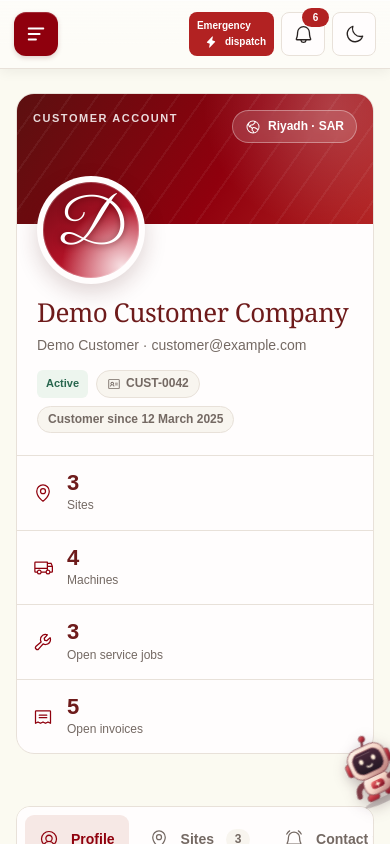
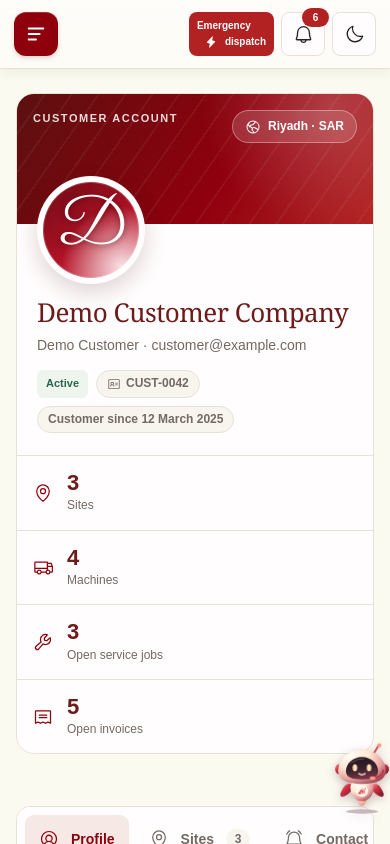
Before and after one commit to FAS-Organization/Al-Ethijahath-App-FrontEnd, a React (Vite) app in the folder frontend/: page /account in a window 390 px wide. Shown: the top 844 px of the page. Built offline with nearby package versions, Linux system fonts and the light colour scheme.

Commit message:
Redesign portal chat robot launcher

```diff
--- a/frontend/src/components/PortalChat.css
+++ b/frontend/src/components/PortalChat.css
@@ -21,139 +21,216 @@
 
 .portal-chat__robot-launcher {
   --robot-size: 88px;
-
   position: fixed;
   right: env(safe-area-inset-right, 0px);
   bottom: calc(var(--chat-bottom) + 12px);
   z-index: 35;
-  width: calc(var(--robot-size) - 18px);
-  height: calc(var(--robot-size) + 16px);
+  width: calc(var(--robot-size) - 1px);
+  height: var(--robot-size);
   padding: 0;
   border: 0;
-  border-radius: 22px 0 0 22px;
+  border-radius: 20px 0 0 20px;
   background: transparent;
-  clip-path: inset(-16px 0 -16px -24px);
   cursor: pointer;
   touch-action: manipulation;
 }
 
-.portal-chat__robot-launcher:focus-visible {
-  outline: 2px solid var(--chat-focus);
-  outline-offset: -2px;
-}
-
-.portal-chat__robot-launcher > svg {
+.portal-chat__robot-scene {
   position: absolute;
-  top: 8px;
-  left: 1px;
+  inset: 0 auto auto 0;
   display: block;
   width: var(--robot-size);
   height: var(--robot-size);
-  overflow: visible;
-  filter: drop-shadow(0 5px 7px rgb(47 15 30 / 30%));
-  transform: rotate(-25deg);
-  transition: transform 220ms cubic-bezier(0.22, 1, 0.36, 1);
+  transform: translateX(7px);
+  transition: transform 300ms cubic-bezier(.22, 1, .36, 1);
+  pointer-events: none;
 }
 
-.portal-chat__robot-body {
-  animation: portal-chat-robot-float 3.8s ease-in-out infinite;
+.portal-chat__robot-art {
+  display: block;
+  width: 100%;
+  height: 100%;
+  overflow: visible;
+  filter: drop-shadow(0 3px 5px rgb(62 14 31 / 26%));
 }
 
-.portal-chat__robot-look {
+.portal-chat__robot-float { animation: portal-robot-float 3.8s ease-in-out infinite; }
+.portal-chat__robot-shadow { opacity: .26; }
+.portal-chat__robot-gaze {
   transform: translate(var(--robot-look-x, 0px), var(--robot-look-y, 0px));
-  transition: transform 120ms ease-out;
+  transition: transform 140ms ease-out;
 }
 
-.portal-chat__robot-blink {
+.portal-chat__robot-eye {
   transform-box: fill-box;
   transform-origin: center;
-  animation: portal-chat-robot-blink 4.8s ease-in-out infinite;
+  animation: portal-robot-blink 5s ease-in-out infinite;
 }
 
 .portal-chat__robot-arm {
-  transform-origin: 66px 66px;
+  transform-box: fill-box;
+  transform-origin: left top;
 }
 
-.portal-chat__robot-small-smile,
-.portal-chat__robot-grin {
-  transition: opacity 140ms ease;
+.portal-chat__robot-mouth {
+  fill: none;
+  stroke: #fff0d8;
+  stroke-width: 2;
+  stroke-linecap: round;
+  opacity: 0;
+  transition: opacity 160ms ease;
 }
 
-.portal-chat__robot-grin {
+.portal-chat__robot-mouth--smile { opacity: 1; }
+.portal-chat__robot-mouth--grin { fill: #fff0d8; }
+
+.portal-chat__robot-bubbles {
+  position: absolute;
+  inset: 0;
+  color: #8f2037;
+}
+
+.portal-chat__robot-bubbles > span {
+  position: absolute;
+  display: grid;
+  width: 22px;
+  height: 22px;
+  place-items: center;
+  border: 1px solid rgb(255 244 224 / 76%);
+  border-radius: 50%;
+  background: linear-gradient(145deg, #fff7e9, #efabb0);
+  box-shadow: 0 3px 7px rgb(93 27 44 / 24%);
+  opacity: 0;
+  transform: translate(var(--bubble-x), var(--bubble-y)) scale(.55);
+  transition: opacity 180ms ease, transform 300ms cubic-bezier(.22, 1, .36, 1);
+}
+
+.portal-chat__robot-bubbles svg { width: 12px; height: 12px; }
+.portal-chat__robot-bubbles > span:nth-child(1) { top: 4%; left: -12%; --bubble-x: 13px; --bubble-y: 11px; }
+.portal-chat__robot-bubbles > span:nth-child(2) { top: 8%; right: -2%; --bubble-x: -11px; --bubble-y: 10px; }
+.portal-chat__robot-bubbles > span:nth-child(3) { bottom: 15%; left: -12%; --bubble-x: 13px; --bubble-y: -10px; }
+.portal-chat__robot-bubbles > span:nth-child(4) { bottom: 12%; right: -2%; --bubble-x: -12px; --bubble-y: -9px; }
+
+.portal-chat__robot-launcher:focus-visible .portal-chat__robot-scene {
+  transform: translate(-18px, -4px) scale(1.12);
+}
+
+.portal-chat__robot-launcher:focus-visible .portal-chat__robot-bubbles > span {
+  opacity: 1;
+  transform: translate(0, 0) scale(1);
+}
+
+.portal-chat__robot-launcher:focus-visible .portal-chat__robot-mouth--smile { opacity: 0; }
+.portal-chat__robot-launcher:focus-visible .portal-chat__robot-mouth--grin { opacity: 1; }
+
+@media (hover: hover) and (pointer: fine) {
+  .portal-chat__robot-launcher:hover .portal-chat__robot-scene {
+    transform: translate(-18px, -4px) scale(1.12);
+  }
+
+  .portal-chat__robot-launcher:hover .portal-chat__robot-bubbles > span {
+    opacity: 1;
+    transform: translate(0, 0) scale(1);
+  }
+
+  .portal-chat__robot-launcher:hover .portal-chat__robot-arm {
+    animation: portal-robot-wave 560ms ease-in-out 2;
+  }
+
+  .portal-chat__robot-launcher:hover .portal-chat__robot-mouth--smile { opacity: 0; }
+  .portal-chat__robot-launcher:hover .portal-chat__robot-mouth--grin { opacity: 1; }
+}
+
+.portal-chat__robot-launcher:active .portal-chat__robot-scene {
+  transform: translate(-5px, 2px) scale(.96);
+}
+
+.portal-chat__robot-launcher:active .portal-chat__robot-eye:first-child {
+  animation: none;
+  transform: scaleY(.15);
+}
+
+.portal-chat:has(.portal-chat__dialog[open]) .portal-chat__robot-scene {
   opacity: 0;
 }
 
-.portal-chat__robot-launcher:is(:focus-visible, :active) .portal-chat__robot-grin {
-  opacity: 1;
+.portal-chat__companion {
+  align-self: end;
+  --robot-look-x: 1px;
+  animation: portal-robot-turn 320ms cubic-bezier(.22, 1, .36, 1) both;
 }
 
-.portal-chat__robot-launcher:is(:focus-visible, :active) .portal-chat__robot-small-smile {
-  opacity: 0;
+.portal-chat__companion[data-expression='thinking'] .portal-chat__robot-eye {
+  animation-duration: 1.8s;
 }
 
-@media (hover: hover) and (pointer: fine) {
-  .portal-chat__robot-launcher:hover > svg {
-    transform: translate(-11px, -4px) rotate(-2deg) scale(1.05);
-  }
+.portal-chat__companion:not([data-expression='smile']) .portal-chat__robot-mouth--smile { opacity: 0; }
+.portal-chat__companion[data-expression='thinking'] .portal-chat__robot-mouth--thinking,
+.portal-chat__companion[data-expression='concerned'] .portal-chat__robot-mouth--concerned { opacity: 1; }
 
-  .portal-chat__robot-launcher:hover .portal-chat__robot-arm {
-    animation: portal-chat-robot-wave 620ms ease-in-out 2;
-  }
-
-  .portal-chat__robot-launcher:hover .portal-chat__robot-grin {
-    opacity: 1;
-  }
-
-  .portal-chat__robot-launcher:hover .portal-chat__robot-small-smile {
-    opacity: 0;
-  }
-}
-
-.portal-chat__robot-launcher:active > svg {
-  transform: translate(-4px, 3px) rotate(-16deg) scale(0.94);
-}
-
-.portal-chat__robot-launcher:active .portal-chat__robot-blink:first-child {
-  animation: none;
-  transform: scaleY(0.13);
-}
-
-@keyframes portal-chat-robot-float {
+@keyframes portal-robot-float {
   0%, 100% { transform: translateY(0); }
   50% { transform: translateY(-3px); }
 }
 
-@keyframes portal-chat-robot-blink {
-  0%, 86%, 94%, 100% { transform: scaleY(1); }
-  90% { transform: scaleY(0.12); }
+@keyframes portal-robot-blink {
+  0%, 87%, 94%, 100% { transform: scaleY(1); }
+  90% { transform: scaleY(.12); }
 }
 
-@keyframes portal-chat-robot-wave {
+@keyframes portal-robot-wave {
   0%, 100% { transform: rotate(0); }
-  33% { transform: rotate(-24deg); }
-  67% { transform: rotate(10deg); }
+  35% { transform: rotate(-35deg); }
+  68% { transform: rotate(10deg); }
+}
+
+@keyframes portal-robot-turn {
+  from { opacity: 0; transform: perspective(240px) translateX(32px) rotateY(-65deg) scale(.86); }
+  to { opacity: 1; transform: perspective(240px) translateX(0) rotateY(0) scale(1); }
+}
+
+@keyframes portal-chat-enter {
+  from { opacity: 0; transform: translateX(14px); }
+  to { opacity: 1; transform: translateX(0); }
 }
 
 @media (width < 425px) {
-  .portal-chat__robot-launcher {
-    --robot-size: 74px;
-  }
+  .portal-chat__robot-launcher { --robot-size: 72px; }
 }
 
 .portal-chat__dialog {
   position: fixed;
   inset: auto var(--chat-right) var(--chat-bottom) auto;
   box-sizing: border-box;
-  width: min(380px, calc(100% - var(--chat-left) - var(--chat-right)));
-  max-height: calc(100dvh - var(--chat-bottom) - 16px);
+  width: min(474px, calc(100% - var(--chat-left) - var(--chat-right)));
+  max-height: calc(100dvh - var(--chat-bottom) - 12px);
   margin: 0;
+  padding: 0;
+  border: 0;
+  background: transparent;
+  overflow: visible;
+  color: var(--chat-text);
+  font: 14px/1.55 Arial, Helvetica, sans-serif;
+}
+
+.portal-chat__dialog[open] {
+  display: grid;
+  grid-template-columns: clamp(42px, calc(20vw - 22px), 86px) minmax(0, 1fr);
+  gap: 8px;
+}
+
+.portal-chat__panel {
+  box-sizing: border-box;
+  min-width: 0;
+  max-height: calc(100dvh - var(--chat-bottom) - 12px);
+  overflow-y: auto;
+  overscroll-behavior: contain;
   padding: 16px;
   border: 1px solid var(--chat-line);
   border-radius: 16px;
   background: var(--chat-surface);
-  color: var(--chat-text);
   box-shadow: 0 14px 44px rgb(32 20 21 / 24%);
-  font: 14px/1.55 Arial, Helvetica, sans-serif;
+  animation: portal-chat-enter 260ms cubic-bezier(.22, 1, .36, 1) both;
 }
 
 .portal-chat__dialog::backdrop {
--- a/frontend/src/components/PortalChat.jsx
+++ b/frontend/src/components/PortalChat.jsx
@@ -1,9 +1,11 @@
-import { useEffect, useId, useRef, useState } from 'react'
-import { XIcon } from '@phosphor-icons/react'
+import { useEffect, useRef, useState } from 'react'
+import { ChatCircleDotsIcon, GearIcon, LightningIcon, WrenchIcon, XIcon } from '@phosphor-icons/react'
+import PortalChatRobot from './PortalChatRobot'
 import './PortalChat.css'
 
 export default function PortalChat() {
-  const robotId = useId()
+  const launcherRef = useRef(null)
+  const companionRef = useRef(null)
   const dialogRef = useRef(null)
   const logRef = useRef(null)
   const [apiKey, setApiKey] = useState('')
@@ -12,14 +14,91 @@ export default function PortalChat() {
   const [isSending, setIsSending] = useState(false)
   const [error, setError] = useState('')
 
+  const expression = isSending ? 'thinking' : error ? 'concerned' : 'smile'
+
   const demoEnabled =
     import.meta.env.DEV &&
     ['localhost', '127.0.0.1', '[::1]'].includes(window.location.hostname)
 
   useEffect(() => {
     const log = logRef.current
-    if (log) log.scrollTop = log.scrollHeight
+    if (log) {
+      log.scrollTop = log.scrollHeight
+      positionChatGaze(log)
+    }
   }, [messages])
+
+  useEffect(() => {
+    let frame = 0
+    let pointer
+
+    function resetGaze() {
+      const launcher = launcherRef.current
+      launcher?.style.removeProperty('--robot-look-x')
+      launcher?.style.removeProperty('--robot-look-y')
+    }
+
+    function trackPointer(event) {
+      if (event.pointerType === 'touch' || dialogRef.current?.open) return
+
+      pointer = { x: event.clientX, y: event.clientY }
+      if (frame) return
+
+      frame = requestAnimationFrame(() => {
+        frame = 0
+        const launcher = launcherRef.current
+        if (!launcher || !pointer || dialogRef.current?.open) return
+
+        const rect = launcher.getBoundingClientRect()
+        const gapX = Math.max(rect.left - pointer.x, pointer.x - rect.right, 0)
+        const gapY = Math.max(rect.top - pointer.y, pointer.y - rect.bottom, 0)
+
+        if (Math.hypot(gapX, gapY) > 100) {
+          resetGaze()
+          return
+        }
+
+        const x = pointer.x - (rect.left + rect.width / 2)
+        const y = pointer.y - (rect.top + rect.height * 0.38)
+        const distance = Math.max(30, Math.hypot(x, y))
+        launcher.style.setProperty('--robot-look-x', `${x / distance * 4}px`)
+        launcher.style.setProperty('--robot-look-y', `${y / distance * 3}px`)
+      })
+    }
+
+    function stopTracking() {
+      pointer = null
+      resetGaze()
+    }
+
+    function handlePointerOut(event) {
+      if (!event.relatedTarget) stopTracking()
+    }
+
+    window.addEventListener('pointermove', trackPointer, { passive: true })
+    window.addEventListener('pointerout', handlePointerOut)
+    window.addEventListener('blur', stopTracking)
+    return () => {
+      window.removeEventListener('pointermove', trackPointer)
+      window.removeEventListener('pointerout', handlePointerOut)
+      window.removeEventListener('blur', stopTracking)
+      cancelAnimationFrame(frame)
+    }
+  }, [])
+
+  function positionChatGaze(scroller) {
+    const scrollRange = scroller.scrollHeight - scroller.clientHeight
+    const progress = scrollRange > 0 ? scroller.scrollTop / scrollRange : 0.5
+    const y = (Math.max(0, Math.min(1, progress)) - 0.5) * 7
+    companionRef.current?.style.setProperty('--robot-look-y', `${y}px`)
+  }
+
+  function openChat() {
+    dialogRef.current?.showModal()
+    if (logRef.current) positionChatGaze(logRef.current)
+    launcherRef.current?.style.removeProperty('--robot-look-x')
+    launcherRef.current?.style.removeProperty('--robot-look-y')
+  }
 
   async function handleSubmit(event) {
     event.preventDefault()
@@ -59,76 +138,23 @@ export default function PortalChat() {
   return (
     <div className="portal-chat">
       <button
+        ref={launcherRef}
         type="button"
         className="portal-chat__robot-launcher"
         aria-label="Ask AI"
         aria-haspopup="dialog"
         aria-controls="portal-chat-dialog"
-        onPointerMove={event => {
-          if (event.pointerType !== 'mouse') return
-
-          const button = event.currentTarget
-          const rect = button.getBoundingClientRect()
-          button.style.setProperty('--robot-look-x', `${(event.clientX - rect.left - rect.width / 2) / 13}px`)
-          button.style.setProperty('--robot-look-y', `${(event.clientY - rect.top - rect.height / 2) / 18}px`)
-        }}
-        onPointerLeave={event => {
-          event.currentTarget.style.removeProperty('--robot-look-x')
-          event.currentTarget.style.removeProperty('--robot-look-y')
-        }}
-        onClick={() => dialogRef.current?.showModal()}
+        onClick={openChat}
       >
-        <svg viewBox="0 0 96 96" aria-hidden="true">
-          <defs>
-            <linearGradient id={`${robotId}-shell`} x2="0.85" y2="1">
-              <stop stopColor="#fff7ed" />
-              <stop offset=".55" stopColor="#f5d5c7" />
-              <stop offset="1" stopColor="#b97b78" />
-            </linearGradient>
-            <linearGradient id={`${robotId}-red`} x2=".8" y2="1">
-              <stop stopColor="#fa827e" />
-              <stop offset=".5" stopColor="#bd3541" />
-              <stop offset="1" stopColor="#791124" />
-            </linearGradient>
-            <linearGradient id={`${robotId}-visor`} x2="0" y2="1">
-              <stop stopColor="#4c293c" />
-              <stop offset="1" stopColor="#231723" />
-            </linearGradient>
-          </defs>
-
-          <ellipse cx="47" cy="88" rx="27" ry="4" fill="#311824" opacity=".23" />
-
-          <g className="portal-chat__robot-body" stroke="#7c3b45" strokeLinejoin="round">
-            <path d="M32 75h12v8a4 4 0 0 1-4 4h-8a4 4 0 0 1 0-8ZM53 75h12v4a4 4 0 0 1 0 8h-8a4 4 0 0 1-4-4Z" fill={`url(#${robotId}-red)`} />
-            <path d="M31 63q-10 1-11 12" fill="none" strokeWidth="7" strokeLinecap="round" />
-            <rect x="30" y="55" width="36" height="26" rx="11" fill={`url(#${robotId}-shell)`} />
-            <rect x="39" y="64" width="18" height="10" rx="5" fill={`url(#${robotId}-red)`} stroke="none" />
-            <path d="m48 65 1 3 3 1-3 1-1 3-1-3-3-1 3-1Z" fill="#fff3dd" stroke="none" />
-
-            <g className="portal-chat__robot-arm">
-              <path d="M66 66q10-1 12-13" fill="none" strokeWidth="7" strokeLinecap="round" />
-              <circle cx="79" cy="51" r="5" fill={`url(#${robotId}-shell)`} />
-            </g>
-
-            <path d="m49 19 3-9" fill="none" strokeWidth="3" strokeLinecap="round" />
-            <circle cx="53" cy="8" r="4" fill={`url(#${robotId}-red)`} />
-            <rect x="18" y="31" width="9" height="17" rx="4" fill={`url(#${robotId}-red)`} />
-            <rect x="70" y="31" width="9" height="17" rx="4" fill={`url(#${robotId}-red)`} />
-            <rect x="23" y="17" width="51" height="41" rx="15" fill={`url(#${robotId}-shell)`} />
-            <rect x="29" y="23" width="39" height="29" rx="11" fill={`url(#${robotId}-visor)`} stroke="#9e6269" />
-            <path d="M36 27h19" stroke="#fff7ed" strokeOpacity=".2" strokeLinecap="round" />
-
-            <g className="portal-chat__robot-look" fill="#ffedd9" stroke="none">
-              <ellipse className="portal-chat__robot-blink" cx="40" cy="35" rx="2.8" ry="3.5" />
-              <ellipse className="portal-chat__robot-blink" cx="57" cy="35" rx="2.8" ry="3.5" />
-            </g>
-
-            <g fill="none" stroke="#ffedd9" strokeWidth="2" strokeLinecap="round">
-              <path className="portal-chat__robot-small-smile" d="M45 43q3.5 3 7 0" />
-              <path className="portal-chat__robot-grin" d="M43 41h11q-5.5 9-11 0Z" fill="#ffedd9" />
-            </g>
-          </g>
-        </svg>
+        <span className="portal-chat__robot-scene">
+          <PortalChatRobot />
+          <span className="portal-chat__robot-bubbles" aria-hidden="true">
+            <span><ChatCircleDotsIcon weight="fill" /></span>
+            <span><LightningIcon weight="fill" /></span>
+            <span><GearIcon weight="fill" /></span>
+            <span><WrenchIcon weight="fill" /></span>
+          </span>
+        </span>
       </button>
 
       <dialog
@@ -137,6 +163,16 @@ export default function PortalChat() {
         className="portal-chat__dialog"
         aria-labelledby="portal-chat-title"
         aria-describedby="portal-chat-description"
+      >
+        <div ref={companionRef} className="portal-chat__companion" data-expression={expression} aria-hidden="true">
+          <PortalChatRobot profile />
+        </div>
+
+        <div
+          className="portal-chat__panel"
+          onScroll={event => {
+            if (event.target === event.currentTarget) positionChatGaze(event.currentTarget)
+          }}
         >
           <header className="portal-chat__header">
             <h2 id="portal-chat-title">Al Ethijahath Assistant</h2>
@@ -162,6 +198,7 @@ export default function PortalChat() {
               {messages.length > 0 && (
                 <div
                   ref={logRef}
+                  onScroll={event => positionChatGaze(event.currentTarget)}
                   className="portal-chat__messages"
                   role="log"
                   aria-label="Chat messages"
@@ -221,6 +258,7 @@ export default function PortalChat() {
               </form>
             </>
           )}
+        </div>
       </dialog>
     </div>
   )
--- /dev/null
+++ b/frontend/src/components/PortalChatRobot.jsx
@@ -0,0 +1,88 @@
+import { useId } from 'react'
+
+export default function PortalChatRobot({ profile = false }) {
+  const id = useId()
+  const fill = name => `url(#${id}-${name})`
+
+  return (
+    <svg className="portal-chat__robot-art" viewBox="0 0 100 112" aria-hidden="true">
+      <defs>
+        <radialGradient id={`${id}-shell`} cx=".27" cy=".18" r=".9">
+          <stop stopColor="#fffdf4" />
+          <stop offset=".42" stopColor="#ffe8d6" />
+          <stop offset=".75" stopColor="#e8a4a0" />
+          <stop offset="1" stopColor="#9e4a58" />
+        </radialGradient>
+        <linearGradient id={`${id}-red`} x2="1" y2="1">
+          <stop stopColor="#ff9b90" />
+          <stop offset=".4" stopColor="#ce3342" />
+          <stop offset="1" stopColor="#6c1025" />
+        </linearGradient>
+        <linearGradient id={`${id}-glass`} x2=".2" y2="1">
+          <stop stopColor="#21151d" />
+          <stop offset=".62" stopColor="#39232e" />
+          <stop offset="1" stopColor="#753345" />
+        </linearGradient>
+        <radialGradient id={`${id}-thruster`} cx=".42" cy=".33" r=".67">
+          <stop stopColor="#fff3d4" />
+          <stop offset=".38" stopColor="#ffb99d" />
+          <stop offset="1" stopColor="#ce3342" stopOpacity="0" />
+        </radialGradient>
+        <clipPath id={`${id}-badge`}>
+          <path d="M0 0h303v108h-8v57h8v115H0z" />
+        </clipPath>
+      </defs>
+
+      <ellipse className="portal-chat__robot-shadow" cx="50" cy="105" rx="25" ry="3.5" fill="#3d1528" />
+      <g className="portal-chat__robot-float">
+        <path d="M41 86h18l-4 10q-5 10-10 0Z" fill={fill('thruster')} />
+        <path d="M34 66q-9-5-16 10-4 8 1 9 7 0 17-12Z" fill={fill('red')} />
+        {!profile && (
+          <path className="portal-chat__robot-arm" d="M66 66q9-5 16 10 4 8-1 9-7 0-17-12Z" fill={fill('red')} />
+        )}
+        <path d="M32 70c0-8 8-12 18-12s18 4 18 12c0 13-8 22-18 22s-18-9-18-22Z" fill={fill('shell')} />
+        <circle cx={profile ? 55 : 50} cy="76" r="9.5" fill="#fff8f1" fillOpacity=".9" />
+        <svg x={profile ? 48.5 : 43.5} y="69.5" width="13" height="13" viewBox="0 0 303 280" aria-hidden="true">
+          <image href={`${import.meta.env.BASE_URL}images/portal-robot-mark.png`} width="303" height="280" clipPath={fill('badge')} />
+        </svg>
+
+        {profile ? (
+          <>
+            <path d="M52 15l3-10" stroke="#db4b57" strokeWidth="3" strokeLinecap="round" />
+            <circle cx="55" cy="5" r="3" fill="#ff9a83" />
+            <path d="M13 42c0-16 15-30 36-30 20 0 38 12 40 30 2 16-11 22-37 22S13 56 13 42Z" fill={fill('shell')} />
+            <path d="M88 37c-8-9-20-11-29-4-5 4-8 11-7 17 0 6 8 9 18 9 13 0 21-4 20-14Z" fill={fill('glass')} />
+            <circle cx="31" cy="40" r="8" fill={fill('red')} />
+            <circle cx="30" cy="39" r="4" fill="#ffbcaa" />
+            <path d="M34 47q7 11 29 9" fill="none" stroke="#db4655" strokeWidth="3" strokeLinecap="round" />
+            <rect x="60" y="53" width="8" height="5" rx="2.5" fill="#fd9382" />
+            <g className="portal-chat__robot-gaze">
+              <ellipse className="portal-chat__robot-eye" cx="72" cy="41" rx="3.2" ry="5" fill="#ffe2b9" />
+            </g>
+            <path className="portal-chat__robot-mouth portal-chat__robot-mouth--smile" d="M73 48q4.5 4 9 0" />
+            <path className="portal-chat__robot-mouth portal-chat__robot-mouth--thinking" d="M74 50h6" />
+            <path className="portal-chat__robot-mouth portal-chat__robot-mouth--concerned" d="M73 51q4.5-4 9 0" />
+          </>
+        ) : (
+          <>
+            <path d="M68 18l8-13" stroke="#db4b57" strokeWidth="3" strokeLinecap="round" />
+            <circle cx="77" cy="5" r="3.3" fill="#ff9a83" />
+            <ellipse cx="15" cy="42" rx="7" ry="8" fill={fill('red')} />
+            <ellipse cx="85" cy="42" rx="7" ry="8" fill={fill('red')} />
+            <path d="M13 45c0-17 15-33 37-33s37 16 37 33c0 14-14 20-37 20S13 59 13 45Z" fill={fill('shell')} />
+            <path d="M25 45c0-12 11-22 25-22s25 10 25 22c0 10-9 13-25 13s-25-3-25-13Z" fill={fill('glass')} />
+            <path d="M33 32q9-7 20-6" fill="none" stroke="#fff2e1" strokeOpacity=".28" strokeWidth="1.4" strokeLinecap="round" />
+            <g className="portal-chat__robot-gaze" fill="#ffe2b9">
+              <ellipse className="portal-chat__robot-eye" cx="39" cy="40" rx="3.5" ry="5.5" />
+              <ellipse className="portal-chat__robot-eye" cx="61" cy="40" rx="3.5" ry="5.5" />
+            </g>
+            <path className="portal-chat__robot-mouth portal-chat__robot-mouth--smile" d="M45 49q5 4 10 0" />
+            <path className="portal-chat__robot-mouth portal-chat__robot-mouth--grin" d="M43 48h14q-7 12-14 0Z" />
+            <path d="M83 44q-1 11-17 12" fill="none" stroke="#c33245" strokeWidth="3" strokeLinecap="round" />
+            <rect x="62" y="53.5" width="9" height="5" rx="2.5" fill="#ff9a83" />
+          </>
+        )}
+      </g>
+    </svg>
+  )
+}
```
Also changed, not shown: frontend/public/images/portal-robot-mark.png (added). Lines whose indentation alone changed are shown as unchanged.
